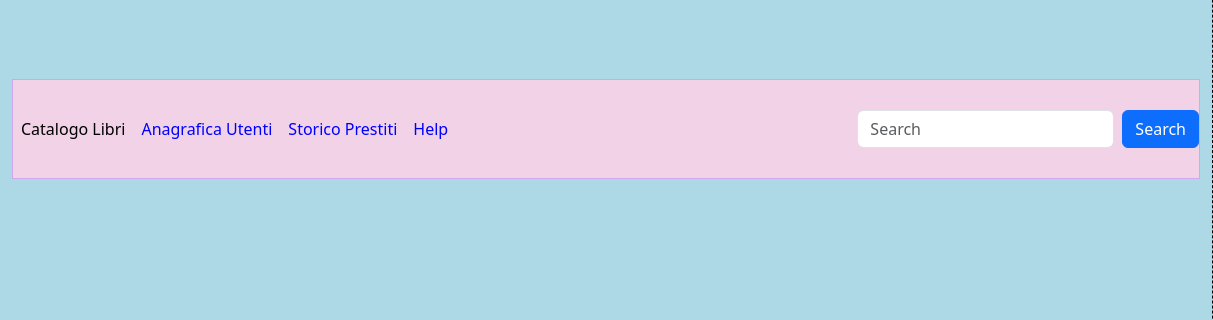
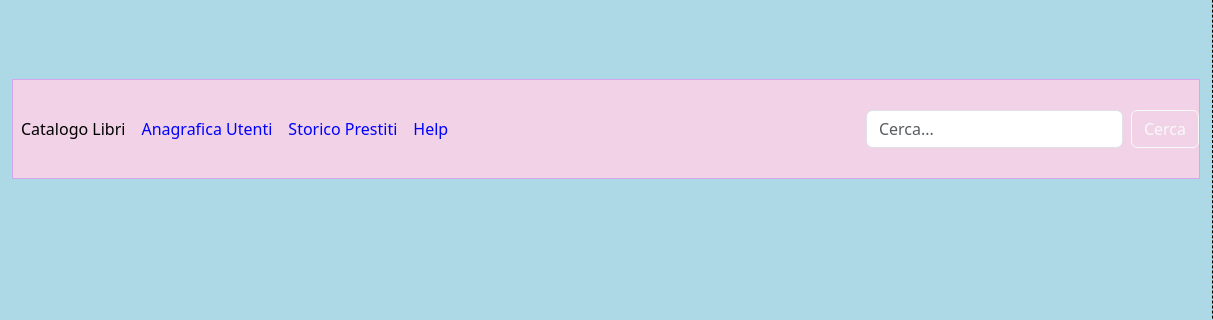
Before and after one commit to saverio-mandarano/html-css-bootstrap-dashboard, a plain HTML site: page index.html in a window 1280 px wide. Shown: the part 199-519 px from the top of the page, 67-1280 px from the left. Drawn offline with nearby package versions, Linux system fonts and the light colour scheme.

Commit message:
cambio testo interno al form ed interno al bottone. aggiungo bordo bianco al bottone: cambio colore interno al testo del bottone

```diff
--- a/index.html
+++ b/index.html
@@ -1,5 +1,5 @@
 <!DOCTYPE html>
-<html lang="en">
+<html lang="it">
   <head>
     <meta charset="UTF-8" />
     <meta name="viewport" content="width=device-width, initial-scale=1.0" />
@@ -45,6 +45,7 @@
             <span class="navbar-toggler-icon"></span>
           </button>
           <div class="collapse navbar-collapse" id="navbarSupportedContent">
+            <!-- riguardare qui -->
             <ul class="navbar-nav me-auto mb-2 mb-lg-0">
               <li class="nav-item">
                 <a class="nav-link active" aria-current="page" href="#"
@@ -65,10 +66,10 @@
               <input
                 class="form-control me-2"
                 type="search"
-                placeholder="Search"
-                aria-label="Search"
+                placeholder="Cerca..."
+                aria-label="Cerca"
               />
-              <button class="btn btn-primary" type="submit">Search</button>
+              <button class="btn btn-outline-light" type="submit">Cerca</button>
             </form>
           </div>
         </div>
```
